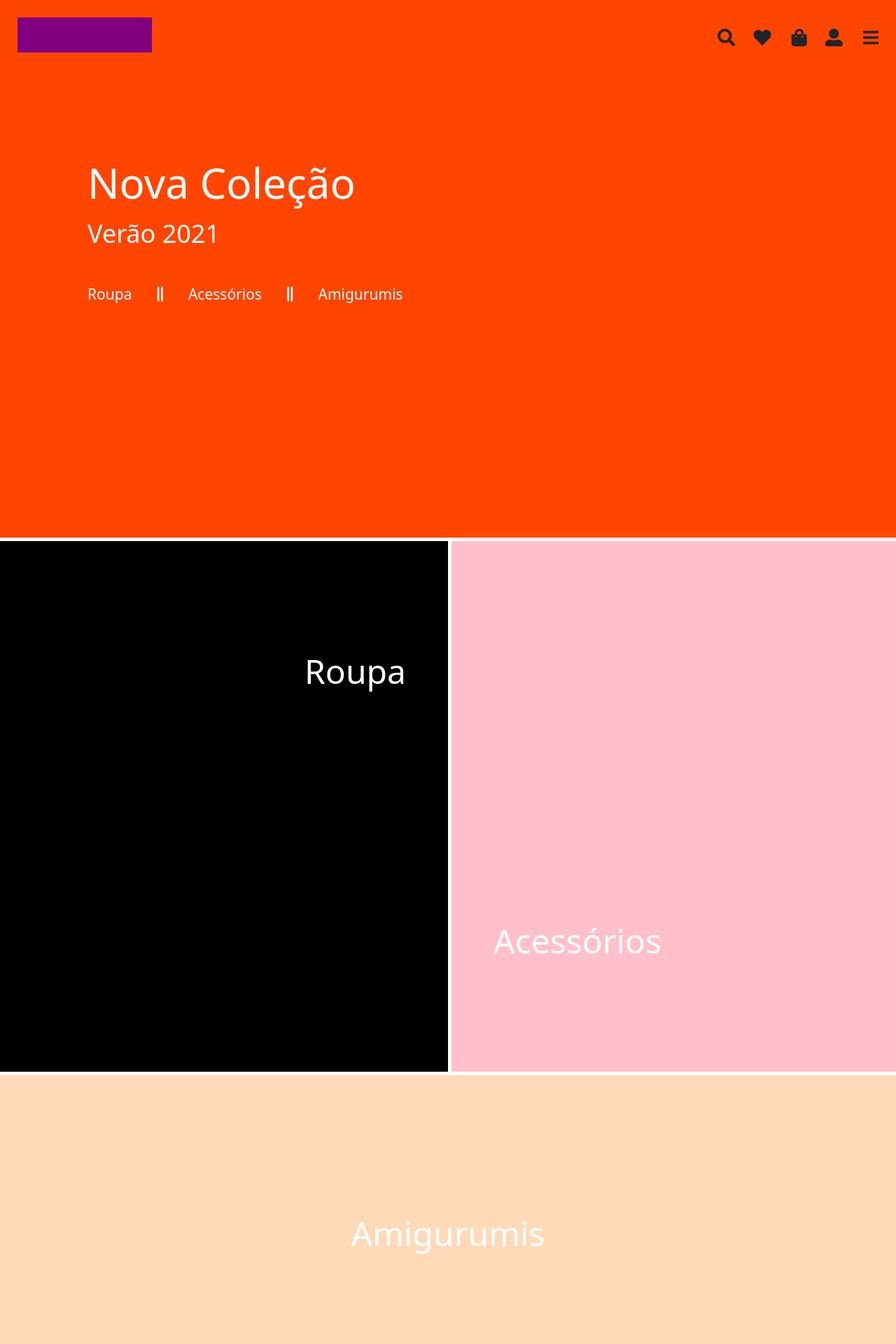
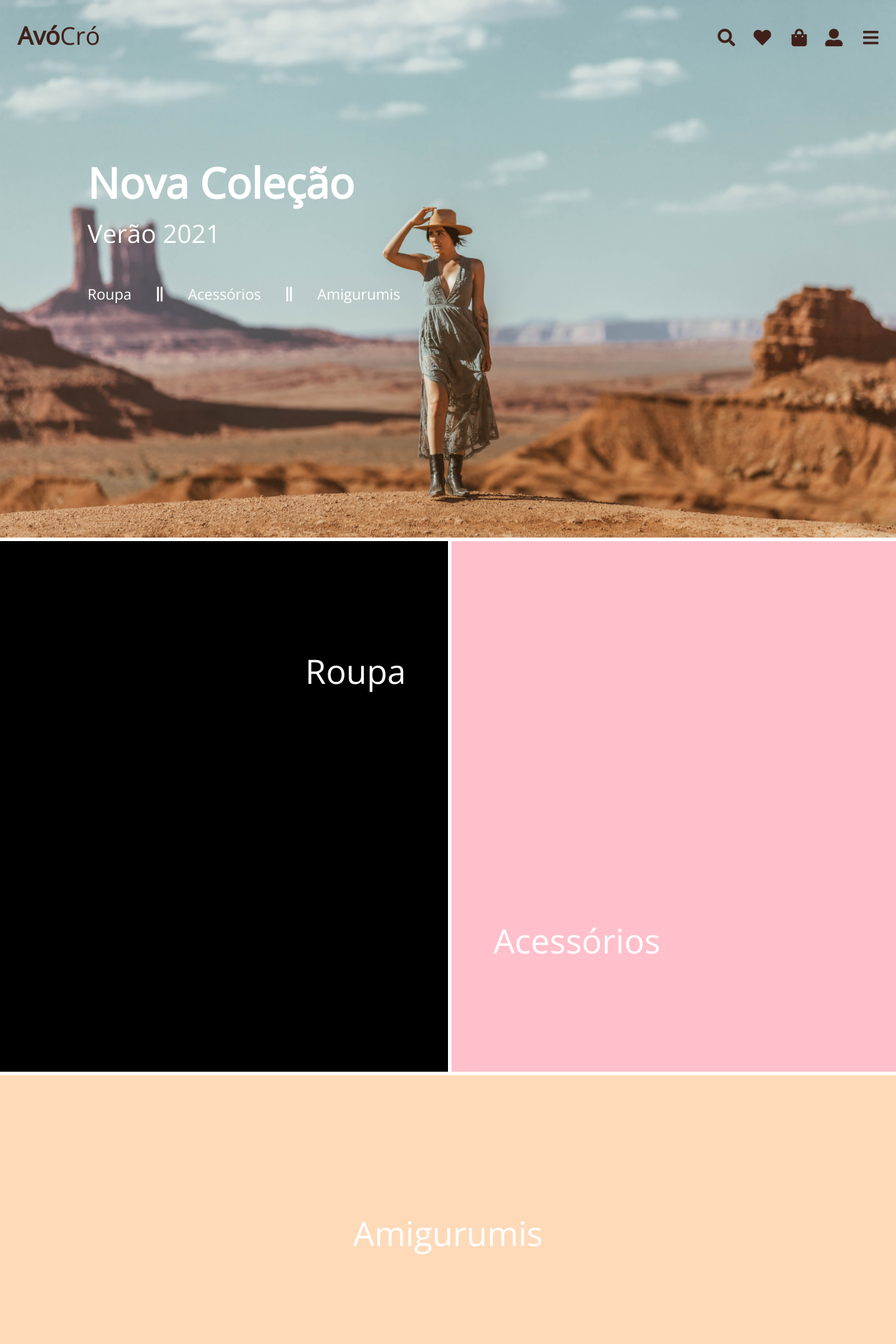
Before and after one commit to mariajardim/Avocro, a PHP site: page / in a window 1280 px wide. Shown: the top 1920 px of the page at 70% size. Run offline with PHP 8.4, Linux system fonts and the light colour scheme.

Commit message:
ajustes e cor da homepage

```diff
--- a/css/style.css
+++ b/css/style.css
@@ -14,6 +14,8 @@
 
   /* FORMAT PAGE  */
 
+@import url('https://fonts.googleapis.com/css2?family=Hachi+Maru+Pop&display=swap');
+
 #header {
     width: 100%;
    /* height: 122px; */
@@ -28,8 +30,12 @@
     margin: 0px;
     margin-left: 25px;
     margin-top: 25px;
-    background-color: purple;
+  /*  background-color: purple; */
     float: left;
+    text-align: left;
+    font-family: 'Open Sans', sans-serif;
+    font-size : 35px;
+    color : #3F211A;
     }
 
 #header .icones  {
@@ -53,13 +59,18 @@
     margin-bottom: 10px;
     text-align: right;
     font-size: 25px;
+    color : #3F211A;
     }
 
 #slider {
     width: 100%;
     height: 768px;
     float: left;
-    background-color: orangered;
+   /* background-color: orangered; */
+    background-image: url('../images/taylor-brandon-_LaExtFs-oo-unsplash\ \(1\).jpg');
+    background-size: cover;
+    background-repeat: no-repeat;
+    background-position: top center;
     }
 
 #slider .novidades1 {
@@ -74,12 +85,14 @@
     font-size: 60px;
     margin-bottom: 15px;
     color: white;
+    font-family: 'Open Sans', sans-serif;
     }
 
 #slider .novidades1 h2 {
     font-size: 36px;
     margin-bottom: 50px;
     color: white;
+    font-family: 'Open Sans', sans-serif;
     }
 
 #slider .novidades1 ul{
@@ -93,6 +106,7 @@
     list-style: none;
     margin-right: 35px;
     color: white;
+    font-family: 'Open Sans', sans-serif;
     }
 
 #categorias .cx1 {
@@ -121,6 +135,7 @@
         margin-top: 150px;
         color: white;
         text-align: right;
+        font-family: 'Open Sans', sans-serif;
         }
 
 #categorias .cx2 {
@@ -148,6 +163,7 @@
         margin-top: 535px;
         margin-bottom: 150px;
         color: white;
+        font-family: 'Open Sans', sans-serif;
         }
 
 #categorias .cx3 {
@@ -167,12 +183,13 @@
         color: white;
         position: absolute;
         text-align: center;
+        font-family: 'Open Sans', sans-serif;
         }
 
 
 #desconto {
     width: 100%;
-    height: 230px;
+    height: 220px;
     float: left;
     background-color: pink;
     margin-bottom: 5px;
--- a/desconto.php
+++ b/desconto.php
@@ -1,5 +1,5 @@
 <div class="desconto">
-     <p> <b>10% de desconto</b> na primeira encomenda</p>
+     <p> Oferecemos <b>10% de desconto</b> na primeira encomenda</p>
 </div>
 
 <div class="areabotao">
--- a/header.php
+++ b/header.php
@@ -1,4 +1,6 @@
-<div class="logo"></div>
+<div class="logo">
+    <b>Avó</b>Cró
+</div>
 <div class="icones">
     <ul>
         <li>
--- a/index.php
+++ b/index.php
@@ -4,6 +4,9 @@
     <meta charset="UTF-8">
     <meta name="viewport" content="width=device-width, initial-scale=1.0">
     <title>Avó Cró</title>
+    <link rel="preconnect" href="https://fonts.googleapis.com">
+    <link rel="preconnect" href="https://fonts.googleapis.com">
+    <link href="https://fonts.googleapis.com/css2?family=Open+Sans:wght@300;400&display=swap" rel="stylesheet">
     <link rel="stylesheet" href="css/reset.css">
     <link rel="stylesheet" href="css/bootstrap.css">
     <link rel="stylesheet" href="fonts/fontawesome/css/all.min.css">
--- a/slider.php
+++ b/slider.php
@@ -1,5 +1,5 @@
 <div class="novidades1">
-    <h1>Nova Coleção</h1>
+    <h1><b>Nova Coleção</b></h1>
     <h2>Verão 2021 </h2>
         <ul>
             <li>Roupa</li>
```
Also changed, not shown: other parts of css/style.css (+24 -12 lines), images/taylor-brandon-_LaExtFs-oo-unsplash (1).jpg (added), 2 other files.
